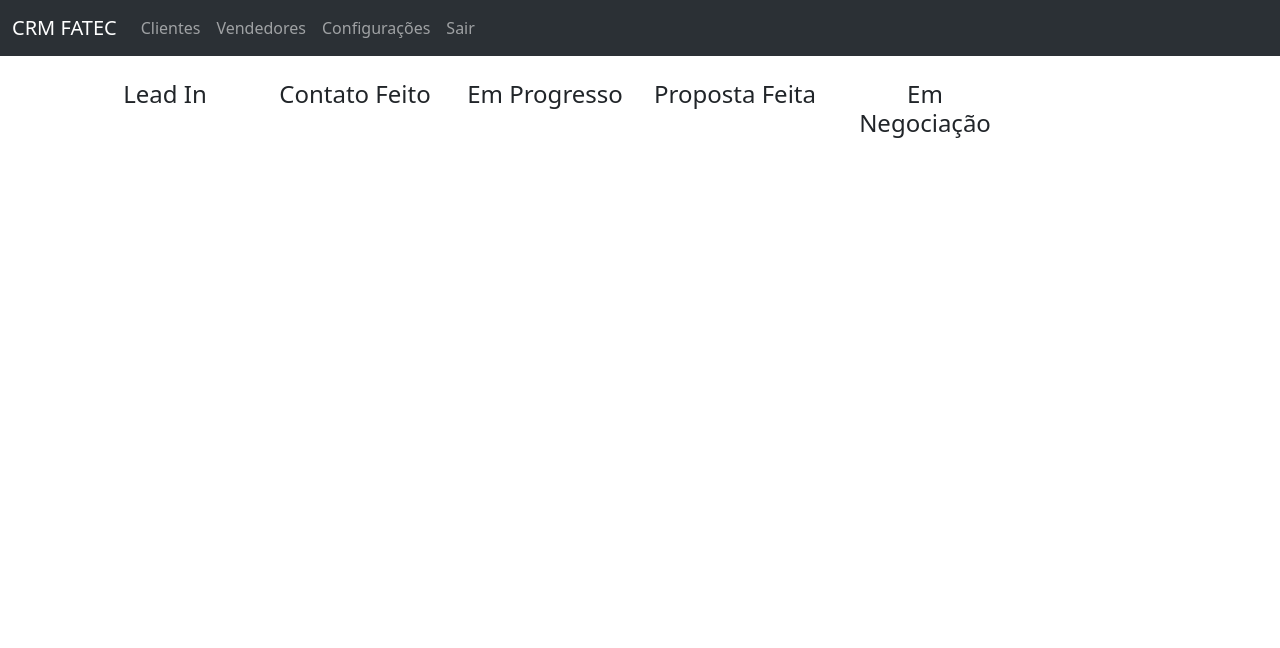
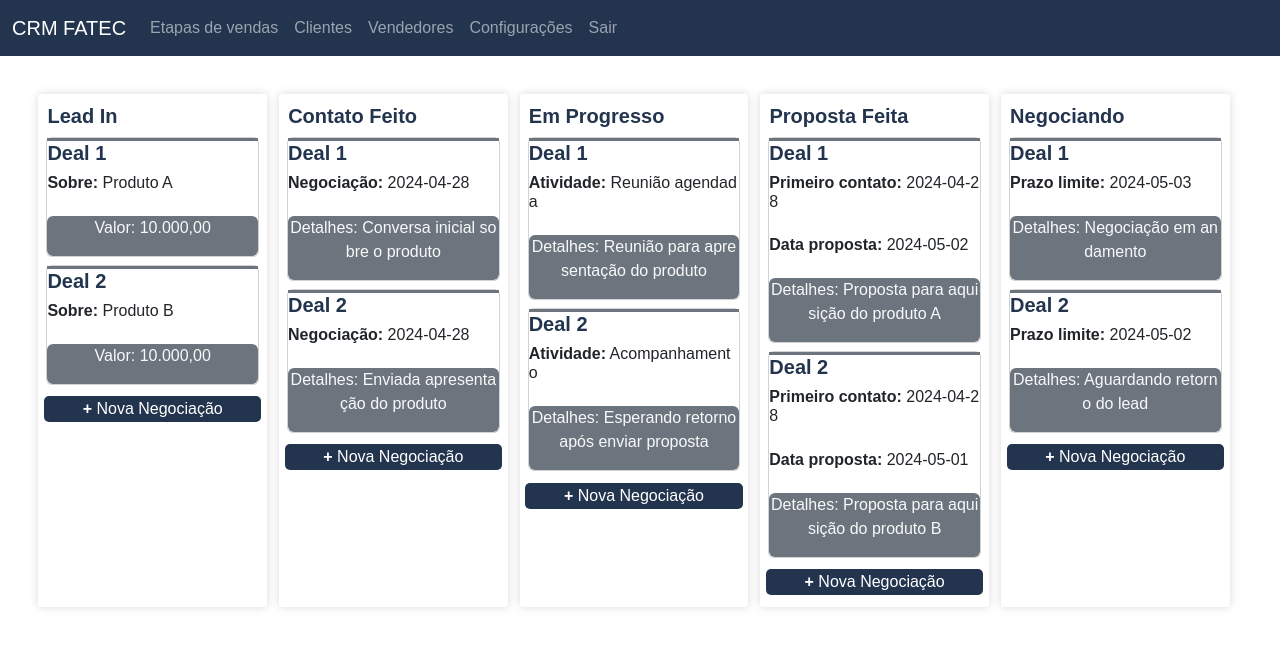
Before and after one commit to gab3mioni/sistemaCRM_SI, a PHP site: page /public/dashboard.php in a window 1280 px wide. Shown: the top 648 px of the page. Run offline with PHP 8.4, Linux system fonts and the light colour scheme; data comes from the database, SQL or seed files in the repository.

Commit message:
att dashboard

```diff
--- a/public/dashboard.php
+++ b/public/dashboard.php
@@ -1,7 +1,12 @@
 <?php
-include("../config/config.php");
+include ("../config/config.php");
 
 session_start();
+
+$consultaClientes = "SELECT * FROM leads ORDER BY id ASC";
+$stmt = $conexao->prepare($consultaClientes);
+$stmt->execute();
+
 
 ?>
 
@@ -13,18 +18,20 @@ session_start();
     <meta name="viewport" content="width=device-width, initial-scale=1.0">
     <title>Dashboard</title>
 
+    <link rel="stylesheet" href="../app/class/dashboard.css">
+
     <link href="https://cdn.jsdelivr.net/npm/bootstrap@5.3.3/dist/css/bootstrap.min.css" rel="stylesheet"
         integrity="sha384-QWTKZyjpPEjISv5WaRU9OFeRpok6YctnYmDr5pNlyT2bRjXh0JMhjY6hW+ALEwIH" crossorigin="anonymous">
-    <link rel="stylesheet" href="../app/class/style.css">
+
 </head>
 
 <body>
 
     <!-- cabeçalho -->
 
-    <nav class="navbar navbar-expand-lg bg-body-tertiary" data-bs-theme="dark">
+    <nav class="navbar navbar-expand-lg" data-bs-theme="dark">
         <div class="container-fluid">
-            <a class="navbar-brand" href="#">CRM FATEC</a>
+            <a class="navbar-brand" href="dashboard.php">CRM FATEC</a>
             <button class="navbar-toggler" type="button" data-bs-toggle="collapse"
                 data-bs-target="#navbarSupportedContent" aria-controls="navbarSupportedContent" aria-expanded="false"
                 aria-label="Toggle navigation">
@@ -32,6 +39,9 @@ session_start();
             </button>
             <div class="collapse navbar-collapse" id="navbarSupportedContent">
                 <ul class="navbar-nav me-auto mb-2 mb-lg-0">
+                    <li class="nav-item">
+                        <a class="nav-link" aria-current="page" href="dashboard.php">Etapas de vendas</a>
+                    </li>
                     <li class="nav-item">
                         <a class="nav-link" aria-current="page" href="clientes.php">Clientes</a>
                     </li>
@@ -48,30 +58,106 @@ session_start();
             </div>
         </div>
     </nav>
+    <!-- fim cabeçalho -->
 
-    <div class="container text-center">
+    <div class="colunas">
 
-        <div class="row align-items-start mt-4">
+        <div class="d-flex">
 
-            <div class="col-2">
-                <h4>Lead In</h4>
+            <div class=" titulo_coluna">
+                <h5 class="margin_titulo">Lead In</h5>
+                <div class="lead">
+                    <?php
+                    $stmt1 = $conexao->prepare("SELECT * FROM leads");
+                    $stmt1->execute();
+                    while ($userData = $stmt1->fetch(PDO::FETCH_ASSOC)) {
+                        echo "<div class='lead-card card m-2'>";
+                        echo "<div class='border-top border-3 border-secondary fw-bold'><h5><strong>" . $userData['nome_lead'] . "</strong></h5></div>";
+                        echo "<div class='h6'><p><strong>Sobre:</strong> " . $userData['interesse'] . "</p></div>";
+                        echo "<div class='fs-6 text-light bg-secondary rounded text-center'><p><strong>Valor:</strong> " . $userData['valor'] . "</p></div>";
+                        echo "</div>";
+                    }
+                    ?>
+                </div>
+                <button class="botao-customizado "><span style="font-weight: bold;">+</span> Nova Negociação</button>
             </div>
 
-            <div class="col-2">
-                <h4>Contato Feito</h4>
+
+
+            <div class=" titulo_coluna">
+                <h5 class="margin_titulo">Contato Feito</h5>
+                <div class="lead">
+                    <?php
+                    $stmt2 = $conexao->prepare("SELECT * FROM contatos");
+                    $stmt2->execute();
+                    while ($userData = $stmt2->fetch(PDO::FETCH_ASSOC)) {
+                        echo "<div class='lead-card card m-2'>";
+                        echo "<div class='border-top border-3 border-secondary fw-bold'><h5><strong>" . $userData['lead_nome'] . "</strong></h5></div>";
+                        echo "<div class='h6'><p><strong>Negociação:</strong> " . $userData['data_captura'] . "</p></div>";
+                        echo "<div class='fs-6 text-light bg-secondary rounded text-center'><p><strong>Detalhes:</strong> " . $userData['detalhes'] . "</p></div>";
+                        echo "</div>";
+                    }
+                    ?>
+                </div>
+                <button class="botao-customizado"><span style="font-weight: bold;">+</span> Nova Negociação</button>
             </div>
 
-            <div class="col-2">
-                <h4>Em Progresso</h4>
+
+            <div class=" titulo_coluna">
+                <h5 class="margin_titulo">Em Progresso</h5>
+                <div class="lead">
+                    <?php
+                    $stmt2 = $conexao->prepare("SELECT * FROM progresso");
+                    $stmt2->execute();
+                    while ($userData = $stmt2->fetch(PDO::FETCH_ASSOC)) {
+                        echo "<div class='lead-card card m-2'>";
+                        echo "<div class='border-top border-3 border-secondary fw-bold'><h5><strong>" . $userData['nome_lead_progresso'] . "</strong></h5></div>";
+                        echo "<div class='h6'><p><strong>Atividade:</strong> " . $userData['atividade'] . "</p></div>";
+                        echo "<div class='fs-6 text-light bg-secondary rounded text-center'><p><strong>Detalhes:</strong> " . $userData['detalhes'] . "</p></div>";
+                        echo "</div>";
+                    }
+                    ?>
+                </div>
+                <button class="botao-customizado"><span style="font-weight: bold;">+</span> Nova Negociação</button>
             </div>
 
-            <div class="col-2">
-                <h4>Proposta Feita</h4>
+            <div class=" titulo_coluna">
+                <h5 class="margin_titulo">Proposta Feita</h5>
+                <div class="lead">
+                    <?php
+                    $stmt2 = $conexao->prepare("SELECT * FROM propostas");
+                    $stmt2->execute();
+                    while ($userData = $stmt2->fetch(PDO::FETCH_ASSOC)) {
+                        echo "<div class='lead-card card m-2'>";
+                        echo "<div class='border-top border-3 border-secondary fw-bold'><h5><strong>" . $userData['nome_proposta'] . "</strong></h5></div>";
+                        echo "<div class='h6'><p><strong>Primeiro contato:</strong> " . $userData['data_primeiro_contato'] . "</p></div>";
+                        echo "<div class='h6'><p><strong>Data proposta:</strong> " . $userData['data_proposta'] . "</p></div>";
+                        echo "<div class='fs-6 text-light bg-secondary rounded text-center'><p><strong>Detalhes:</strong> " . $userData['descricao'] . "</p></div>";
+                        echo "</div>";
+                    }
+                    ?>
+                </div>
+                <button class="botao-customizado"><span style="font-weight: bold;">+</span> Nova Negociação</button>
             </div>
 
-            <div class="col-2">
-                <h4>Em Negociação</h4>
+            <div class=" titulo_coluna">
+                <h5 class="margin_titulo">Negociando</h5>
+                <div class="lead">
+                    <?php
+                    $stmt2 = $conexao->prepare("SELECT * FROM negociacoes");
+                    $stmt2->execute();
+                    while ($userData = $stmt2->fetch(PDO::FETCH_ASSOC)) {
+                        echo "<div class='lead-card card m-2'>";
+                        echo "<div class='border-top border-3 border-secondary fw-bold'><h5><strong>" . $userData['nome_negociacao'] . "</strong></h5></div>";
+                        echo "<div class='h6'><p><strong>Prazo limite:</strong> " . $userData['data_negociacao'] . "</p></div>";
+                        echo "<div class='fs-6 text-light bg-secondary rounded text-center'><p><strong>Detalhes:</strong> " . $userData['descricao'] . "</p></div>";
+                        echo "</div>";
+                    }
+                    ?>
+                </div>
+                <button class="botao-customizado"><span style="font-weight: bold;">+</span> Nova Negociação</button>
             </div>
+
 
         </div>
     </div>
```
